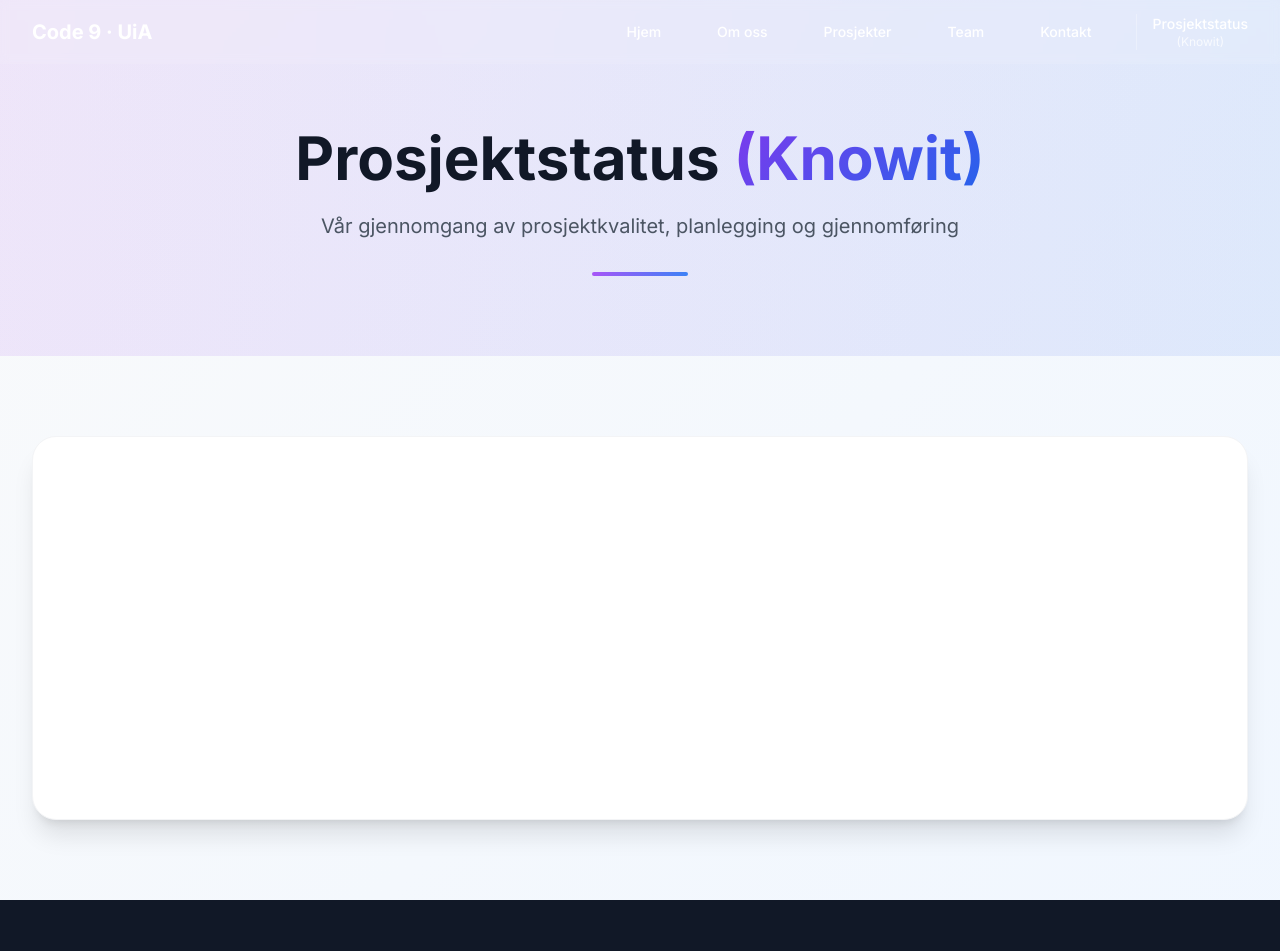
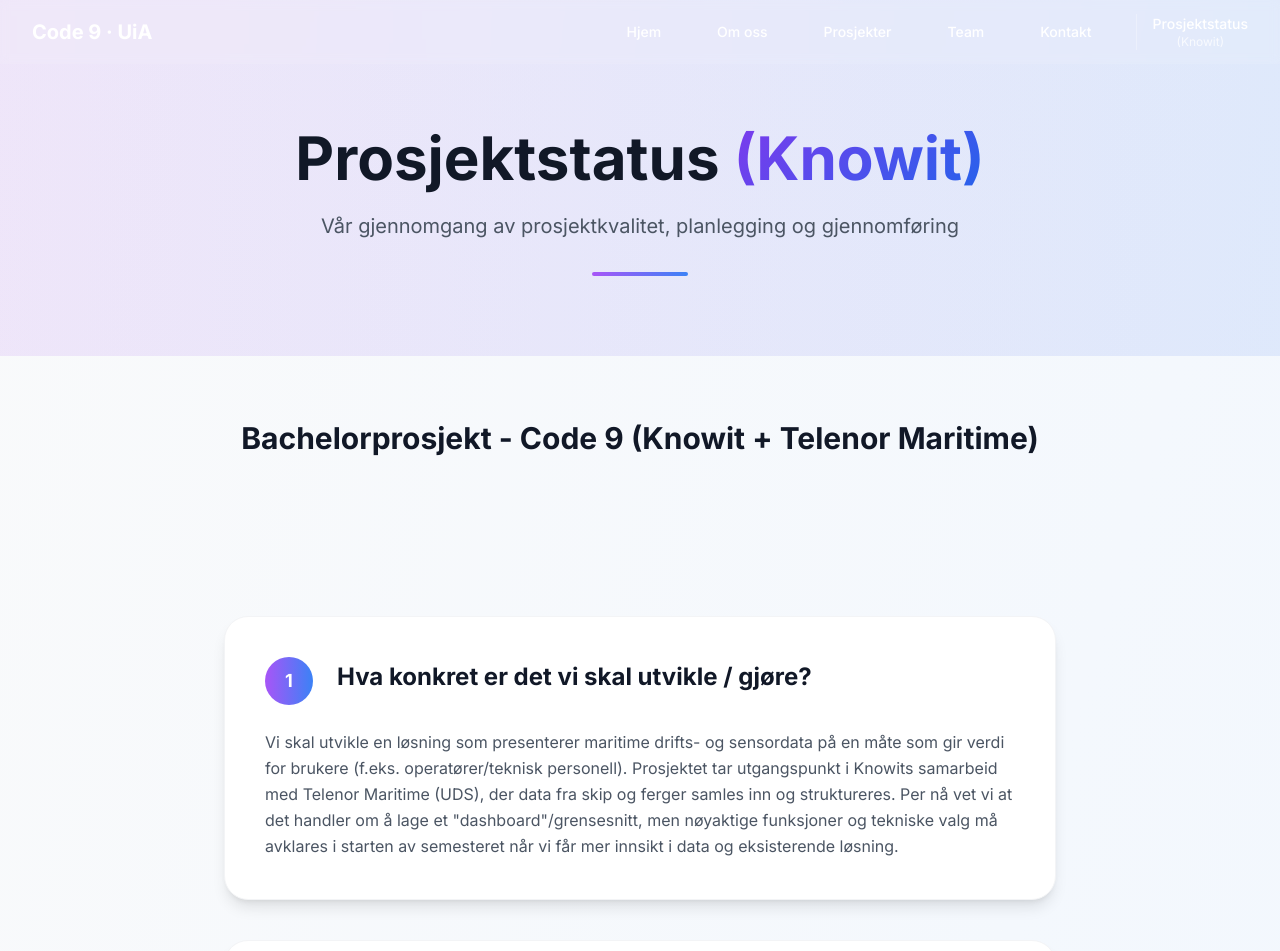
Before and after one commit to KristianMB13/gruppe9site, a React (Vite) app: page /prosjektstatus in a window 1280 px wide. Shown: the top 951 px of the page. Built offline with nearby package versions, Linux system fonts and the light colour scheme.

Commit message:
Lagt til tekst på prosjektstatus side

```diff
--- a/src/pages/prosjektstatus/page.tsx
+++ b/src/pages/prosjektstatus/page.tsx
@@ -8,6 +8,100 @@
     document.body.scrollTop = 0;
     window.scrollTo({ top: 0, left: 0, behavior: 'instant' });
   }, []);
+
+  const sections = [
+    {
+      number: '1',
+      title: 'Hva konkret er det vi skal utvikle / gjøre?',
+      content: 'Vi skal utvikle en løsning som presenterer maritime drifts- og sensordata på en måte som gir verdi for brukere (f.eks. operatører/teknisk personell). Prosjektet tar utgangspunkt i Knowits samarbeid med Telenor Maritime (UDS), der data fra skip og ferger samles inn og struktureres. Per nå vet vi at det handler om å lage et "dashboard"/grensesnitt, men nøyaktige funksjoner og tekniske valg må avklares i starten av semesteret når vi får mer innsikt i data og eksisterende løsning.'
+    },
+    {
+      number: '2',
+      title: 'Viktige kvalitetsaspekter i produktet (og hvorfor)',
+      content: [
+        {
+          subtitle: 'Brukervennlighet og forståelighet (UX)',
+          text: 'Løsningen må være enkel å bruke og lett å forstå. Brukeren skal raskt få oversikt over hva som skjer, uten å måtte tolke rådata selv.'
+        },
+        {
+          subtitle: 'Pålitelighet og stabilitet',
+          text: 'Produktet må oppleves som stabilt og forutsigbart. Hvis løsningen fungerer dårlig eller ujevnt, vil brukeren miste tillit til både systemet og dataene.'
+        },
+        {
+          subtitle: 'Synliggjøring av datakvalitet',
+          text: 'Dersom data er mangelfulle, forsinkede eller usikre, må dette komme tydelig frem. Det er viktig at brukeren ikke tar beslutninger basert på data som ikke er til å stole på.'
+        },
+        {
+          subtitle: 'Grunnleggende sikkerhet',
+          text: 'Selv om sikkerhet ikke er hovedfokus i prosjektet, bør løsningen håndtere data på en ansvarlig måte og ikke eksponere informasjon unødvendig.'
+        }
+      ],
+      note: 'Disse kvalitetsaspektene er viktige fordi verdien i produktet ikke ligger i mengden data, men i hvor nyttig, forståelig og pålitelig løsningen oppleves for brukeren.'
+    },
+    {
+      number: '3',
+      title: 'Hvordan vet vi om ønsket kvalitet er oppnådd? (indikatorer)',
+      content: [
+        'Bruker-test/feedback: korte gjennomganger med Knowit (og evt. relevante personer) der vi spør: "gir dette mening?" og "finner du det du trenger?".',
+        'Sjekklister for UI/UX: konsistens i layout, tydelige enheter/labels, lesbarhet, enkel navigasjon.',
+        'UX-laws og universelt utformelt',
+        'Teknisk sjekk: at prototypen kjører uten feil i vanlig bruk, og at de viktigste skjermene/visningene alltid fungerer.',
+        'Kodevurdering og tester',
+        'Datakvalitet-markering: at vi har en tydelig måte å vise "OK / usikkert / mangler" på data (dersom aktuelt i løsningen).'
+      ]
+    },
+    {
+      number: '4',
+      title: 'Planer, backlogg, estimater og ressursbruk – hvordan få kontroll?',
+      content: [
+        'Backlogg: Oppgaver som må gjøres etter prioritering og status i Trello.',
+        'Enkle estimater per oppgave i timer eller minutter',
+        'Timeføring bruker vi google regneark.',
+        'Målet er å ha både et "budsjett" (estimat) og et "regnskap" (reelle timer), slik at vi ser om vi ligger foran/bak, og kan justere tidlig.'
+      ]
+    },
+    {
+      number: '5',
+      title: 'Hvordan kvalitetssikrer vi planen?',
+      content: [
+        'Siden planen tidlig er usikker (prosjektet er åpent og vi lærer underveis), vil vi kvalitetssikre planen ved å:',
+        'Holde planen enkel og kortsiktig (1 uke av gangen)',
+        'Oppdatere planen jevnlig basert på hva vi faktisk får gjort',
+        'Ha synlige prioriteringer (hva er viktigst akkurat nå)',
+        'Vi skal ha jevnlige møter med Knowit og Telenor Maritime der vi presenterer hva som har blitt gjort og veien videre.'
+      ]
+    },
+    {
+      number: '6',
+      title: 'Hvordan kvalitetssikrer vi backloggen?',
+      content: [
+        'Oppgaver er små nok til å kunne fullføres innen kort tid',
+        'Hver oppgave har en tydelig "done"-beskrivelse (hva betyr det at oppgaven er ferdig?)',
+        'Vi prioriterer og rydder backloggen jevnlig (fjerne/endre oppgaver som ikke lenger er relevante)',
+        'Har reviews for godkjenning før den flyttes til "ferdig". Gruppe medlemmene kommenterer at de har gått gjennom og godkjenner den slik at den kan bli flyttet over til godkjent.'
+      ]
+    },
+    {
+      number: '7',
+      title: 'Hvordan bruker vi estimater og timeføring for kontroll?',
+      content: [
+        'Estimat brukes til å velge realistisk mengde arbeid for en uke.',
+        'Timeføring brukes til å se om vi undervurderer oppgaver eller bruker tid på "feil ting".',
+        'Hvis det er store avvik mellom estimat og faktisk tid, bruker vi det som læring og justerer estimatene våre videre.'
+      ]
+    },
+    {
+      number: '8',
+      title: 'Hvordan kan vi si noe om at ressursene er utnyttet på en god måte?',
+      content: [
+        'Om vi fullfører prioriterte oppgaver jevnlig (fremdrift)',
+        'Om timeføringen viser fordeling på nyttige aktiviteter (utvikling, design, research, møter)',
+        'Om vi tidlig oppdager "tidstyver" (uklarhet, for store oppgaver, for mye venting) og gjør tiltak',
+        'At alle i gruppen bidrar jevnt og har tydelige oppgaver',
+        'Om arbeidsgiver er fornøyd'
+      ]
+    }
+  ];
 
   return (
     <div className="min-h-screen bg-gradient-to-br from-gray-50 to-blue-50">
@@ -29,11 +123,71 @@
         </div>
       </section>
 
-      {/* Content Section */}
-      <section className="py-20">
+      {/* Project Title */}
+      <section className="py-16">
         <div className="max-w-7xl mx-auto px-4 sm:px-6 lg:px-8">
-          <div className="bg-white rounded-3xl shadow-xl p-8 md:p-12 min-h-96 border border-gray-100">
-            {/* Content to be added */}
+          <div className="text-center mb-12">
+            <h2 className="text-3xl font-bold text-gray-900">
+              Bachelorprosjekt - Code 9  (Knowit + Telenor Maritime)
+            </h2>
+          </div>
+        </div>
+      </section>
+
+      {/* Content Sections */}
+      <section className="py-12">
+        <div className="max-w-4xl mx-auto px-4 sm:px-6 lg:px-8">
+          <div className="space-y-10">
+            {sections.map((section, index) => (
+              <div
+                key={index}
+                className="bg-white rounded-3xl shadow-lg p-8 md:p-10 border border-gray-100 hover:shadow-xl transition-shadow duration-300"
+              >
+                {/* Section Number and Title */}
+                <div className="flex gap-6 mb-6">
+                  <div className="w-12 h-12 bg-gradient-to-r from-purple-500 to-blue-500 rounded-full flex items-center justify-center flex-shrink-0">
+                    <span className="text-white font-bold text-lg">{section.number}</span>
+                  </div>
+                  <h3 className="text-2xl font-bold text-gray-900 pt-1">
+                    {section.title}
+                  </h3>
+                </div>
+
+                {/* Content */}
+                <div className="ml-18 space-y-4 text-gray-600 leading-relaxed">
+                  {typeof section.content === 'string' ? (
+                    <p>{section.content}</p>
+                  ) : Array.isArray(section.content) && typeof section.content[0] === 'string' ? (
+                    <ul className="space-y-3">
+                      {(section.content as string[]).map((item, i) => (
+                        <li key={i} className="flex gap-3">
+                          <span className="text-purple-500 font-bold flex-shrink-0">•</span>
+                          <span>{item}</span>
+                        </li>
+                      ))}
+                    </ul>
+                  ) : (
+                    <div className="space-y-5">
+                      {section.content.map((item: any, i: number) => (
+                        <div key={i} className="flex gap-3">
+                          <span className="text-purple-500 font-bold flex-shrink-0">•</span>
+                          <div>
+                            <h4 className="font-semibold text-gray-900 mb-2">{item.subtitle}</h4>
+                            <p>{item.text}</p>
+                          </div>
+                        </div>
+                      ))}
+                    </div>
+                  )}
+
+                  {section.note && (
+                    <div className="mt-6 pt-6 border-t border-gray-200 italic text-gray-600">
+                      {section.note}
+                    </div>
+                  )}
+                </div>
+              </div>
+            ))}
           </div>
         </div>
       </section>
```
